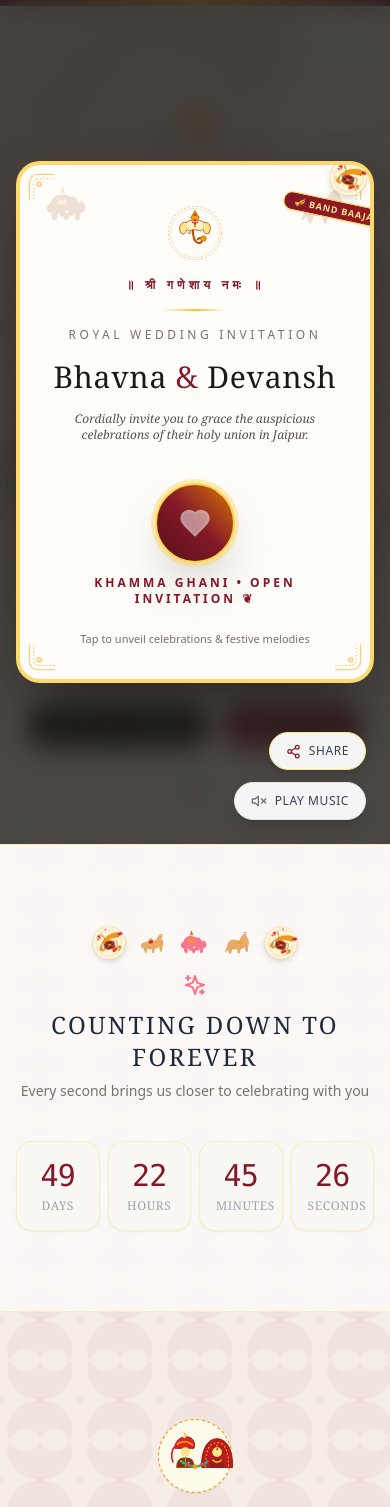
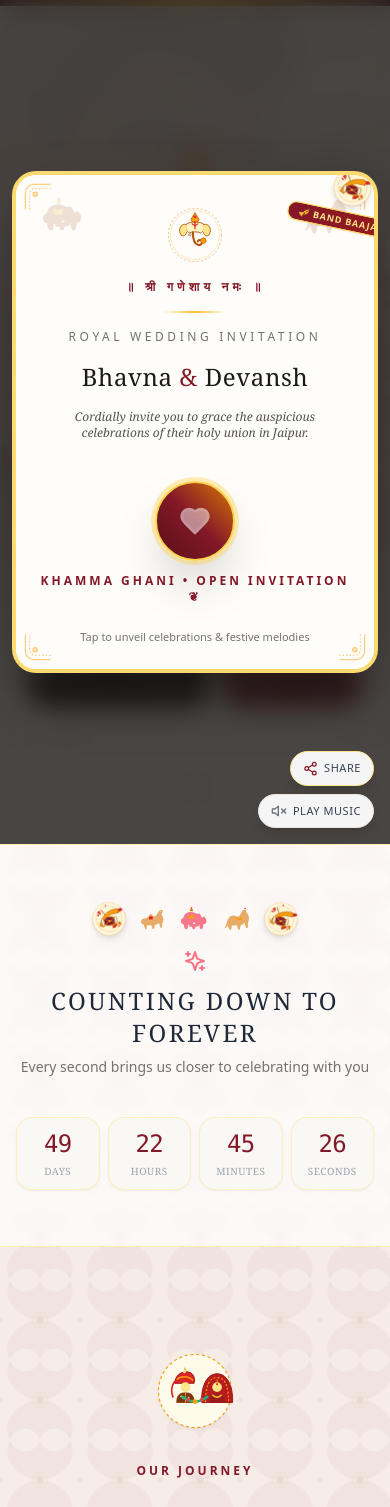
Before and after one commit to bhavishya31/Wedding-invite-december, a Next.js app: page / in a window 390 px wide. Shown: the top 1507 px of the page. Built offline with nearby package versions, Linux system fonts and the light colour scheme.

Commit message:
Update page.js

```diff
--- a/app/page.js
+++ b/app/page.js
@@ -581,8 +581,8 @@ export default function WeddingInvite() {
 
       {/* INTERACTIVE ROYAL ENVELOPE / GREETING CARD MODAL */}
       {!isInvitationOpened && (
-        <div className="fixed inset-0 z-50 flex items-center justify-center p-4 bg-stone-900/80 backdrop-blur-md transition-all duration-700">
-          <div className="relative w-full max-w-lg bg-[#fffdf9] rounded-3xl p-8 md:p-12 text-center border-4 border-amber-300/80 shadow-[0_25px_60px_-15px_rgba(0,0,0,0.5)] overflow-hidden">
+        <div className="fixed inset-0 z-50 flex items-center justify-center p-3 sm:p-4 bg-stone-900/80 backdrop-blur-md transition-all duration-700">
+          <div className="relative w-full max-w-lg max-h-[92vh] overflow-y-auto bg-[#fffdf9] rounded-3xl p-6 sm:p-8 md:p-12 text-center border-4 border-amber-300/80 shadow-[0_25px_60px_-15px_rgba(0,0,0,0.5)]">
             <RoyalCorner position="top-left" />
             <RoyalCorner position="top-right" />
             <RoyalCorner position="bottom-left" />
@@ -615,7 +615,7 @@ export default function WeddingInvite() {
                 Royal Wedding Invitation
               </p>
 
-              <h2 className="text-3xl md:text-5xl font-light text-stone-900 tracking-wide">
+              <h2 className="text-2xl sm:text-4xl md:text-5xl font-light text-stone-900 tracking-wide">
                 Bhavna <span className="text-[#831828] font-serif">&amp;</span> Devansh
               </h2>
 
@@ -647,10 +647,10 @@ export default function WeddingInvite() {
       )}
 
       {/* FLOATING ACTION BUTTONS */}
-      <div className="fixed bottom-6 right-6 z-50 flex flex-col items-end gap-3">
+      <div className="fixed bottom-4 right-4 sm:bottom-6 sm:right-6 z-50 flex flex-col items-end gap-2 sm:gap-3">
         <button
           onClick={handleShare}
-          className="flex items-center gap-2 bg-white/95 backdrop-blur-md text-gray-700 px-4 py-2.5 rounded-full shadow-lg border border-amber-200 hover:bg-stone-50 transition-all text-xs font-sans tracking-wider uppercase"
+          className="flex items-center gap-1.5 sm:gap-2 bg-white/95 backdrop-blur-md text-gray-700 px-3 py-2 sm:px-4 sm:py-2.5 rounded-full shadow-lg border border-amber-200 hover:bg-stone-50 transition-all text-[11px] sm:text-xs font-sans tracking-wider uppercase"
           title="Share Invitation"
         >
           <Share2 size={15} className="text-[#831828]" />
@@ -659,7 +659,7 @@ export default function WeddingInvite() {
 
         <button
           onClick={toggleMusic}
-          className="flex items-center gap-2 bg-white/95 backdrop-blur-md text-gray-700 px-4 py-2.5 rounded-full shadow-lg border border-stone-200 hover:bg-stone-50 transition-all text-xs font-sans tracking-wider uppercase"
+          className="flex items-center gap-1.5 sm:gap-2 bg-white/95 backdrop-blur-md text-gray-700 px-3 py-2 sm:px-4 sm:py-2.5 rounded-full shadow-lg border border-stone-200 hover:bg-stone-50 transition-all text-[11px] sm:text-xs font-sans tracking-wider uppercase"
         >
           {isPlaying ? (
             <>
@@ -722,13 +722,13 @@ export default function WeddingInvite() {
               <span className="h-[1px] w-12 md:w-20 bg-gradient-to-l from-transparent via-amber-400 to-amber-500" />
             </div>
 
-            <h1 className="text-5xl sm:text-6xl md:text-8xl font-serif font-light tracking-[0.12em] md:tracking-[0.16em] uppercase leading-tight select-none drop-shadow-sm">
+            <h1 className="text-3xl sm:text-6xl md:text-8xl font-serif font-light tracking-[0.08em] sm:tracking-[0.12em] md:tracking-[0.16em] uppercase leading-tight select-none drop-shadow-sm flex flex-wrap items-center justify-center">
               <span className="bg-gradient-to-b from-[#6b1420] via-[#831828] to-[#991b1b] bg-clip-text text-transparent font-medium drop-shadow-[0_2px_12px_rgba(255,255,255,0.7)]">
                 Bhavna
               </span>
-              <span className="relative inline-flex items-center justify-center mx-3 md:mx-6 my-2 md:my-0 align-middle">
-                <span className="w-10 h-10 md:w-14 md:h-14 rounded-full border border-amber-300/80 bg-gradient-to-tr from-[#FFFBEB] via-white to-[#FEF3C7] shadow-md flex items-center justify-center ring-2 ring-amber-400/30">
-                  <span className="text-[#831828] font-serif italic text-2xl md:text-3xl font-normal leading-none -mt-1">&amp;</span>
+              <span className="relative inline-flex items-center justify-center mx-2 sm:mx-4 md:mx-6 my-1 sm:my-0 align-middle">
+                <span className="w-8 h-8 sm:w-11 sm:h-11 md:w-14 md:h-14 rounded-full border border-amber-300/80 bg-gradient-to-tr from-[#FFFBEB] via-white to-[#FEF3C7] shadow-md flex items-center justify-center ring-2 ring-amber-400/30">
+                  <span className="text-[#831828] font-serif italic text-lg sm:text-2xl md:text-3xl font-normal leading-none -mt-0.5">&amp;</span>
                 </span>
               </span>
               <span className="bg-gradient-to-b from-[#6b1420] via-[#831828] to-[#991b1b] bg-clip-text text-transparent font-medium drop-shadow-[0_2px_12px_rgba(255,255,255,0.7)]">
@@ -777,7 +777,7 @@ export default function WeddingInvite() {
       </section>
 
       {/* COUNTDOWN TIMER */}
-      <section id="countdown" className="py-20 bg-white/70 backdrop-blur-sm border-y border-amber-200/60">
+      <section id="countdown" className="py-14 sm:py-20 bg-white/70 backdrop-blur-sm border-y border-amber-200/60">
         <motion.div initial="hidden" whileInView="visible" viewport={{ once: true, margin: "-100px" }} variants={fadeInUp} className="max-w-3xl mx-auto px-4 text-center">
           <div className="flex items-center justify-center gap-3 md:gap-5 mb-3">
             <BandBaajaSticker className="w-9 h-9 md:w-11 md:h-11 -rotate-12" />
@@ -790,11 +790,11 @@ export default function WeddingInvite() {
           <h2 className="text-2xl md:text-3xl font-light tracking-widest text-gray-800 uppercase mb-2">Counting Down To Forever</h2>
           <p className="text-stone-500 text-sm font-sans mb-10">Every second brings us closer to celebrating with you</p>
 
-          <div className="grid grid-cols-4 gap-2 md:gap-6 max-w-lg mx-auto">
+          <div className="grid grid-cols-4 gap-2 sm:gap-4 md:gap-6 max-w-lg mx-auto">
             {Object.entries(timeLeft).map(([label, value]) => (
-              <div key={label} className="bg-[#faf8f5] rounded-2xl p-4 md:p-6 border border-amber-200/50 shadow-sm relative overflow-hidden">
-                <span className="block text-3xl md:text-5xl font-light text-[#831828] font-mono tracking-tight">{isMounted ? String(value).padStart(2, '0') : "00"}</span>
-                <span className="text-xs uppercase tracking-wider text-gray-400 block mt-1">{label}</span>
+              <div key={label} className="bg-[#faf8f5] rounded-2xl p-2.5 sm:p-4 md:p-6 border border-amber-200/50 shadow-sm relative overflow-hidden">
+                <span className="block text-2xl sm:text-3xl md:text-5xl font-light text-[#831828] font-mono tracking-tight">{isMounted ? String(value).padStart(2, '0') : "00"}</span>
+                <span className="text-[10px] sm:text-xs uppercase tracking-wider text-gray-400 block mt-1">{label}</span>
               </div>
             ))}
           </div>
@@ -838,7 +838,7 @@ export default function WeddingInvite() {
             </p>
 
             {/* DAY SELECTOR TABS */}
-            <div className="flex justify-center items-center gap-2 mt-8">
+            <div className="flex flex-wrap justify-center items-center gap-2 mt-8 px-2">
               {[
                 { key: 'all', label: 'All Celebrations' },
                 { key: 'invitation', label: 'Invitation' },
@@ -849,7 +849,7 @@ export default function WeddingInvite() {
                 <button
                   key={tab.key}
                   onClick={() => setActiveDayFilter(tab.key)}
-                  className={`px-4 py-2 rounded-full text-xs font-sans tracking-wider uppercase transition-all duration-200 ${
+                  className={`px-3 sm:px-4 py-1.5 sm:py-2 rounded-full text-[11px] sm:text-xs font-sans tracking-wider uppercase transition-all duration-200 ${
                     activeDayFilter === tab.key
                       ? 'bg-[#831828] text-white shadow-md shadow-amber-900/20'
                       : 'bg-white text-stone-600 border border-stone-200 hover:bg-stone-50'
@@ -890,7 +890,7 @@ export default function WeddingInvite() {
                           whileInView="visible"
                           viewport={{ once: true, margin: "-50px" }}
                           variants={fadeInUp}
-                          className="bg-white rounded-3xl p-8 border border-stone-200/90 shadow-[0_8px_30px_rgb(0,0,0,0.04)] hover:shadow-[0_12px_40px_rgb(0,0,0,0.08)] transition-all relative overflow-hidden flex flex-col justify-between group hover:border-amber-300"
+                          className="bg-white rounded-3xl p-5 sm:p-7 md:p-8 border border-stone-200/90 shadow-[0_8px_30px_rgb(0,0,0,0.04)] hover:shadow-[0_12px_40px_rgb(0,0,0,0.08)] transition-all relative overflow-hidden flex flex-col justify-between group hover:border-amber-300"
                         >
                           <RoyalCorner position="top-left" />
                           <RoyalCorner position="top-right" />
@@ -1019,10 +1019,10 @@ export default function WeddingInvite() {
 
       {/* RSVP FORM */}
       <section id="rsvp" className="py-24 max-w-2xl mx-auto px-6">
-        <motion.div initial="hidden" whileInView="visible" viewport={{ once: true }} variants={fadeInUp} className="bg-white/90 backdrop-blur-md rounded-3xl p-8 md:p-12 shadow-md border border-amber-200/80 text-center">
+        <motion.div initial="hidden" whileInView="visible" viewport={{ once: true }} variants={fadeInUp} className="bg-white/90 backdrop-blur-md rounded-3xl p-6 sm:p-8 md:p-12 shadow-md border border-amber-200/80 text-center">
           <Heart className="mx-auto text-rose-300 mb-4 fill-rose-100" size={28} />
           <h2 className="text-2xl md:text-3xl font-light tracking-widest text-gray-800 uppercase mb-2">Will You Attend?</h2>
-          <p className="text-sm text-gray-500 font-sans mb-8">Kindly RSVP by October 25, 2026 so we can prepare for your arrival</p>
+          <p className="text-sm text-gray-500 font-sans mb-8">Kindly RSVP so we can prepare for your arrival</p>
 
           {submitted ? (
             <div className="py-12 px-6 bg-[#4a0e17] text-amber-100 rounded-2xl border-2 border-amber-400/50 flex flex-col items-center shadow-lg relative overflow-hidden">
```
